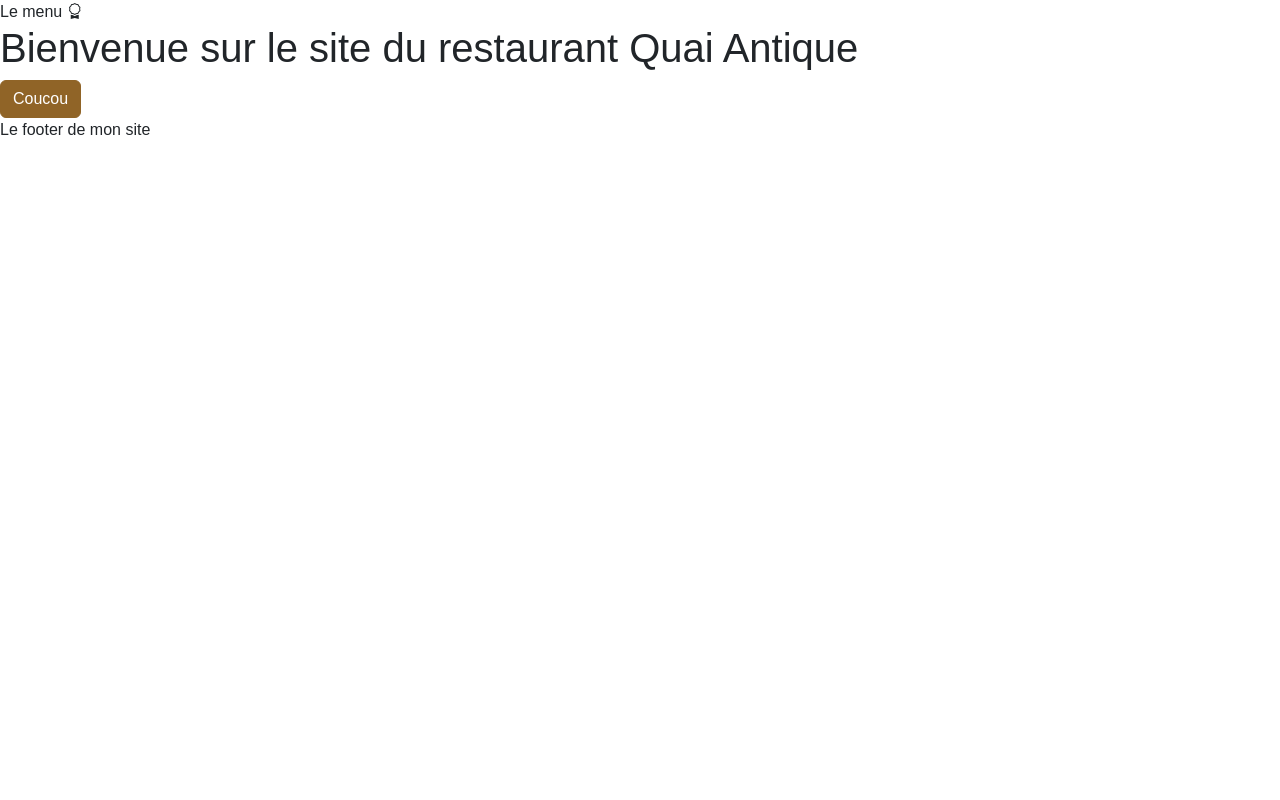
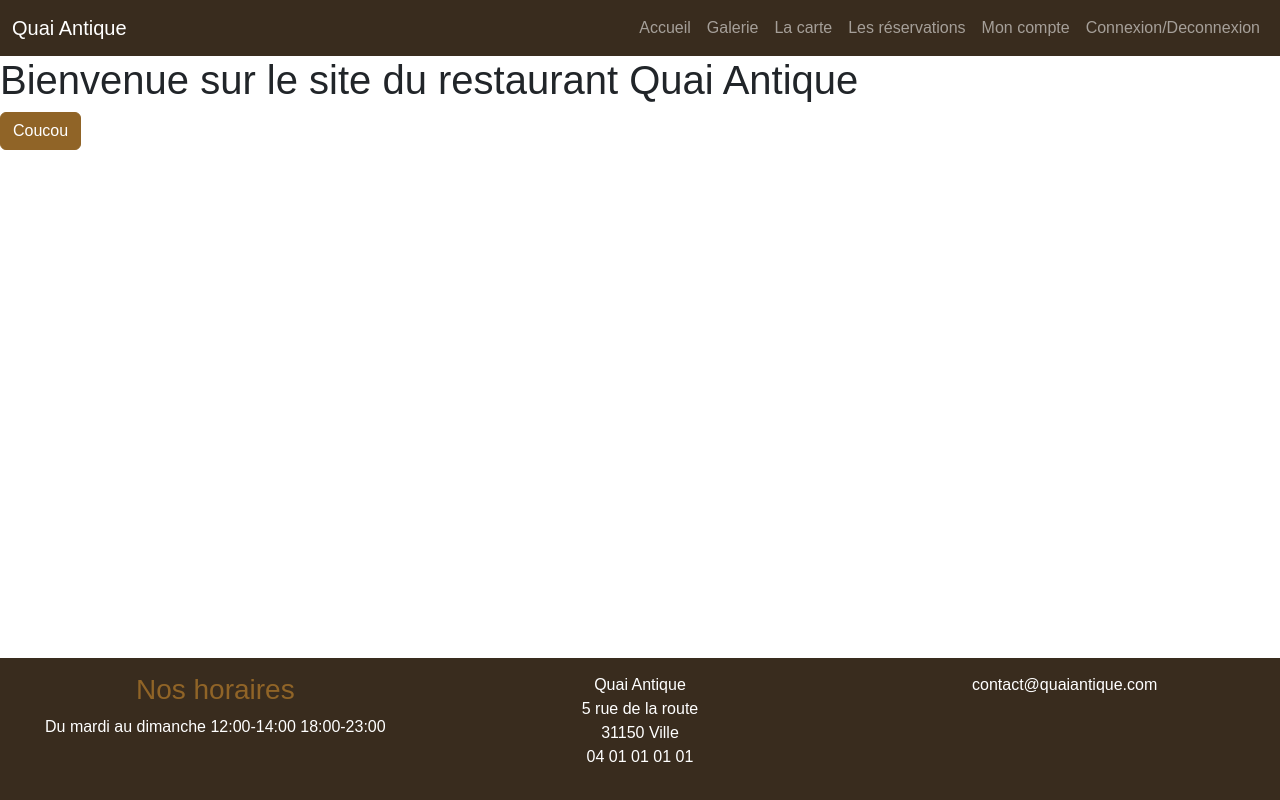
Before and after one commit to Lis3ee/QuaiAntiqueRestaurantFront, a website with bundled scripts: page index.html in a window 1280 px wide. Built offline with nearby package versions, Linux system fonts and the light colour scheme; files whose address does not match are found by name; a web font is replaced by a local one.

Commit message:
Mise en place footer

```diff
--- a/index.html
+++ b/index.html
@@ -11,13 +11,65 @@
 </head>
 <body>
 
-    <header>Le menu <i class="bi bi-award"></i></header>
+    <header>
+        <header>
+            <nav class="navbar navbar-expand-lg bg-dark" data-bs-theme="dark">
+                <div class="container-fluid">
+                  <a class="navbar-brand" href="/">Quai Antique</a>
+                  <button class="navbar-toggler" type="button" data-bs-toggle="collapse" data-bs-target="#navbarSupportedContent" aria-controls="navbarSupportedContent" aria-expanded="false" aria-label="Toggle navigation">
+                    <span class="navbar-toggler-icon"></span>
+                  </button>
+                  <div class="collapse navbar-collapse" id="navbarSupportedContent">
+                    <ul class="navbar-nav ms-auto mb-2 mb-lg-0">
+                      <li class="nav-item">
+                        <a class="nav-link" href="/">Accueil</a>
+                      </li>
+                      <li class="nav-item">
+                        <a class="nav-link" href="/galerie">Galerie</a>
+                      </li>
+                      <li class="nav-item">
+                        <a class="nav-link" href="#">La carte</a>
+                      </li>
+                      <li class="nav-item">
+                        <a class="nav-link" href="#">Les réservations</a>
+                      </li>
+                      <li class="nav-item">
+                        <a class="nav-link" href="#">Mon compte</a>
+                      </li>
+                      <li class="nav-item">
+                        <a class="nav-link" href="#">Connexion/Deconnexion</a>
+                      </li>
+                    </ul>
+                  </div>
+                </div>
+              </nav>
+        </header>
+    </header>
 
     <main id="main-page">
         <!-- Le contenu de la page sera injectée ici-->
     </main>
 
-    <footer>Le footer de mon site</footer>
+    <footer>
+        <footer class="bg-dark text-white text-center footer">
+            <div class="row">
+                <div class="col-12 col-lg-4">
+                    <h3 class="text-primary">Nos horaires</h3>
+                    <p>Du mardi au dimanche  12:00-14:00  18:00-23:00</p>
+                </div>
+                <div class="col-6 col-lg-4">
+                    <p>Quai Antique <br/>
+                        5 rue de la route <br/>
+                        31150 Ville <br/>
+                        04 01 01 01 01 <br/>
+                    </p>
+                </div>
+                <div class="col-6 col-lg-4">
+                    <p>contact@quaiantique.com</p>
+                </div>
+            </div>
+        </footer>
+    </footer>
 
     <script type="module" src="Router/Router.js"></script>
     <script src="node_modules/bootstrap/dist/js/bootstrap.bundle.min.js"></script>
--- a/scss/main.scss
+++ b/scss/main.scss
@@ -1,2 +1,18 @@
 @import url("/node_modules/bootstrap-icons/font/bootstrap-icons.css");
 @import 'custom';
+
+html{
+    position:relative;
+    min-height: 100%;
+}
+
+main{
+    margin-bottom: 250px;
+}
+
+footer.footer{
+    padding: 15px;
+    position: absolute;
+    bottom: 0;
+    width:100%;
+}
```
Also changed, not shown: scss/main.css, 1 other file.
